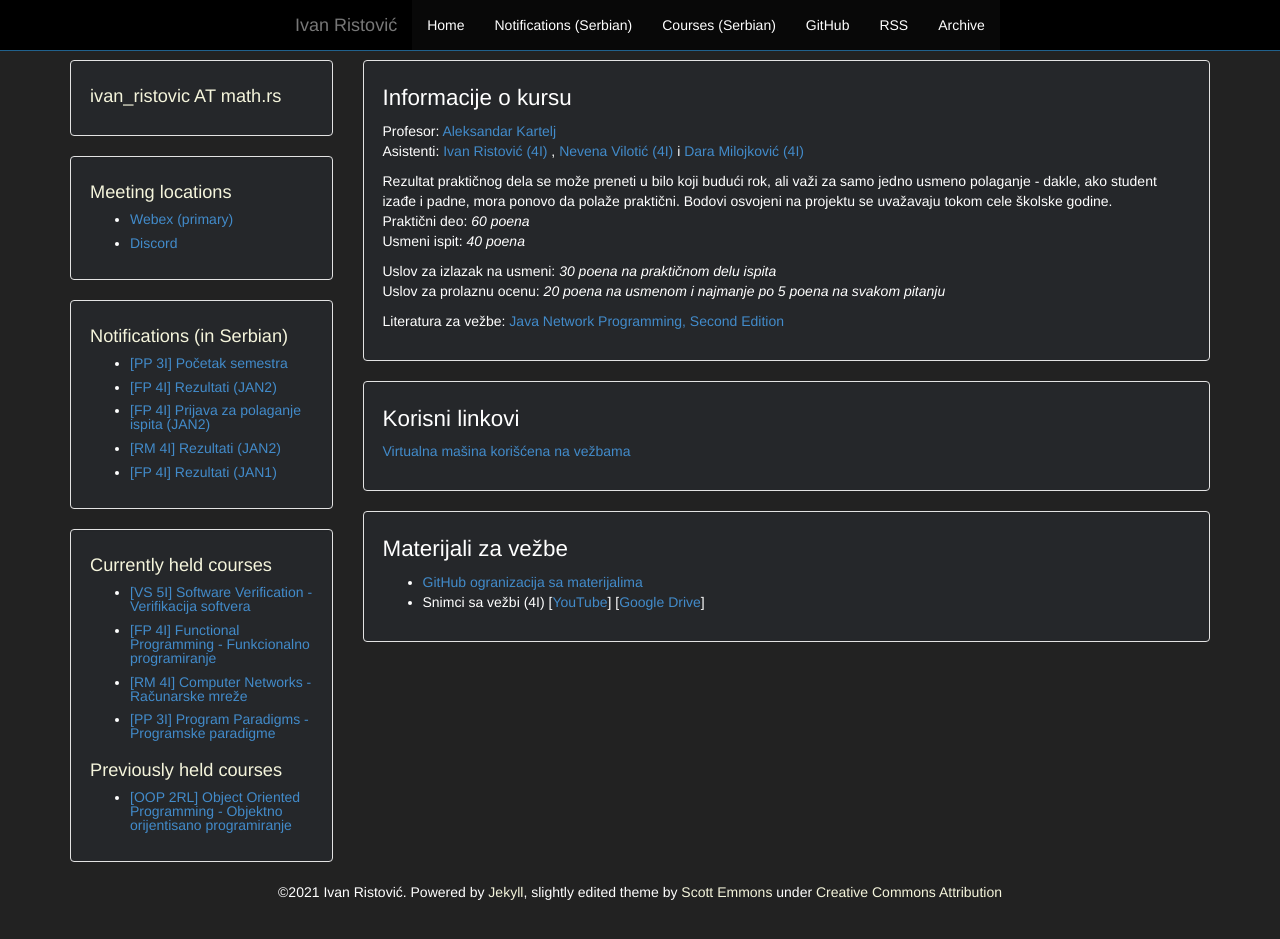
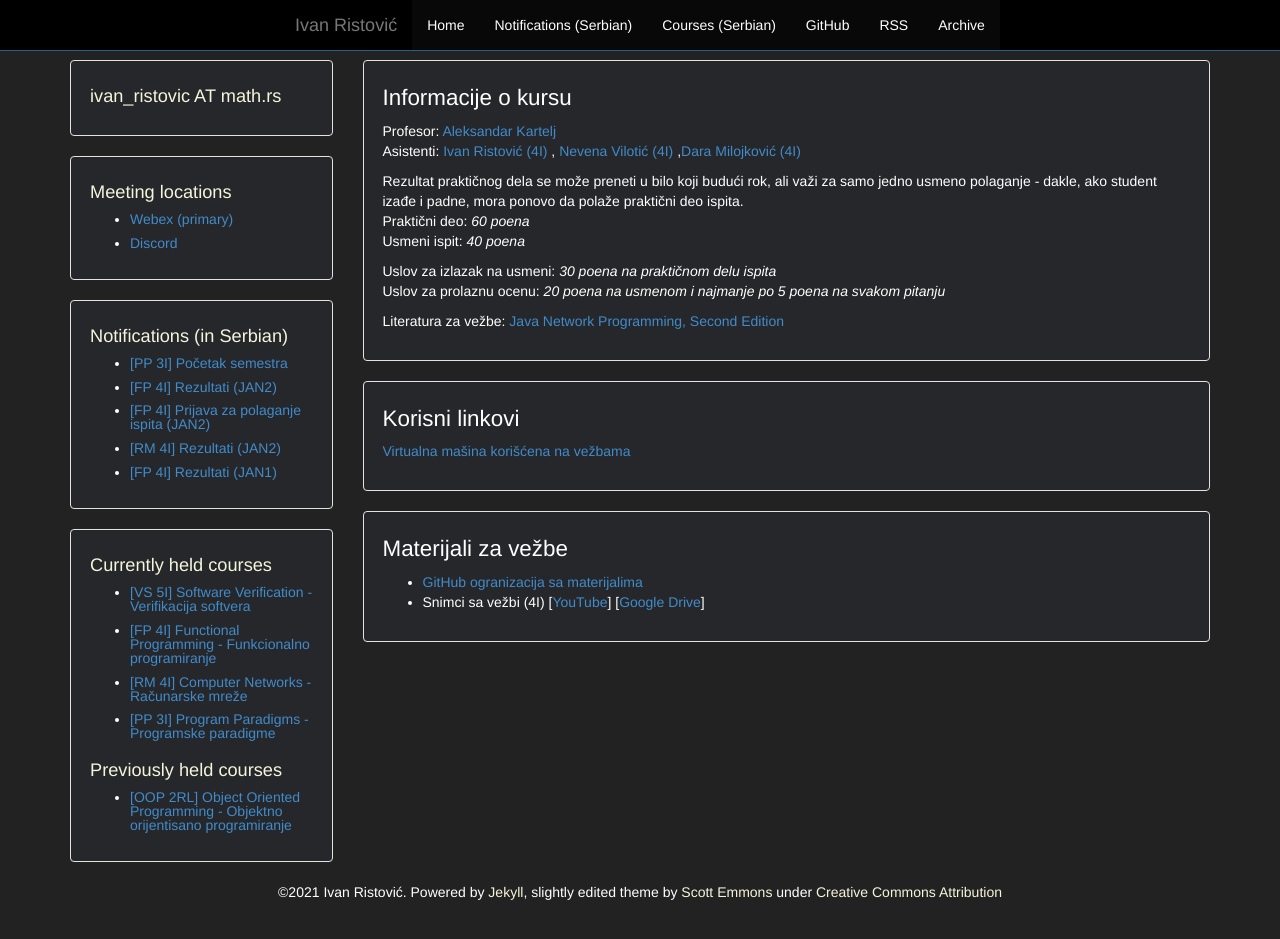
Before and after one commit to ivan-ristovic/ivan-ristovic.github.io, a Jekyll site: the page built from courses/rm/index.html, in a window 1280 px wide and 972 px high. Shown: the top 939 px of the window. Built offline with Jekyll 4.4.1, drawn with Linux system fonts in a browser that asks for light colours.

Commit message:
[RM] Remove outdated info

```diff
--- a/courses/rm/index.html
+++ b/courses/rm/index.html
@@ -7,14 +7,13 @@ layout: default
   <p>
     Profesor: <a href="http://poincare.matf.bg.ac.rs/~kartelj/">Aleksandar Kartelj</a>
     <br>
-    Asistenti: <a href="{{ site.baseurl}}">Ivan Ristović (4I)</a> , <a href="http://www.matf.bg.ac.rs/p/-nevena-vilotic">Nevena Vilotić (4I)</a> i <a href="http://poincare.matf.bg.ac.rs/~dara_milojkovic">Dara Milojković (4I)</a>
+    Asistenti: <a href="{{ site.baseurl}}">Ivan Ristović (4I)</a> , <a href="http://www.matf.bg.ac.rs/p/-nevena-vilotic">Nevena Vilotić (4I)</a> ,<a href="http://poincare.matf.bg.ac.rs/~dara_milojkovic">Dara Milojković (4I)</a>
   </p>
   <p>
     <!--Praktični kolokvijum: <em>30 poena</em>
     <br>-->
     <!--Završni ispit je nedeljiv, odnosno delovi završnog ispita se ne prenose u naredni rok.-->
-    Rezultat praktičnog dela se može preneti u bilo koji budući rok, ali važi za samo jedno usmeno polaganje - dakle, ako student izađe i padne, mora ponovo da polaže praktični.
-    Bodovi osvojeni na projektu se uvažavaju tokom cele školske godine.
+    Rezultat praktičnog dela se može preneti u bilo koji budući rok, ali važi za samo jedno usmeno polaganje - dakle, ako student izađe i padne, mora ponovo da polaže praktični deo ispita.
     <br>
     <!--Praktični deo: <em>30 poena</em>-->
     Praktični deo: <em>60 poena</em>
```
